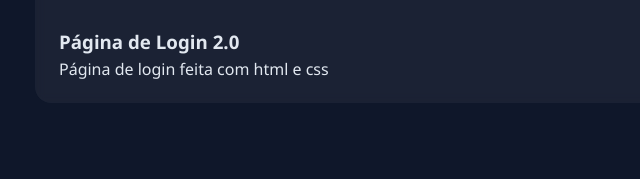
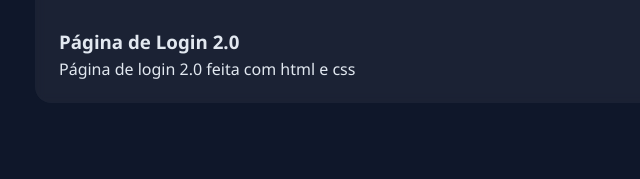
Before and after one commit to Oliverleandro/Meu-Website, a plain HTML site: page index.html in a window 1280 px wide. Shown: the part 2271-2450 px from the top of the page, 5-645 px from the left. Drawn offline with Linux system fonts and the light colour scheme.

Commit message:
Update index.html

```diff
--- a/index.html
+++ b/index.html
@@ -87,7 +87,7 @@
           <div class="caixa-texto-projetos">
             <h3 class="info-projetos">Página de Login 2.0</h3>
             <p class="paragrafo-projeto">
-              Página de login feita com html e css
+              Página de login 2.0 feita com html e css
             </p>
           </div>
         </div>
```
